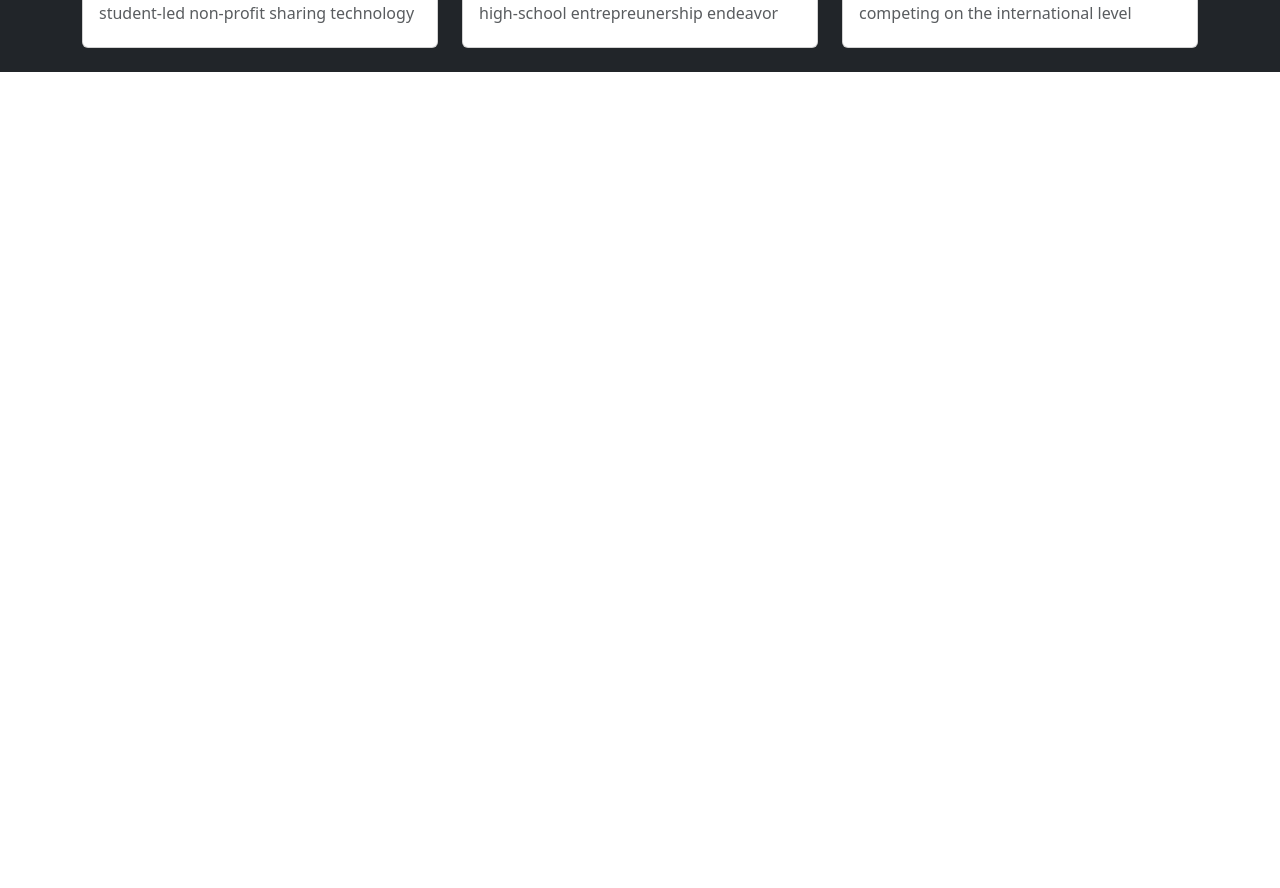
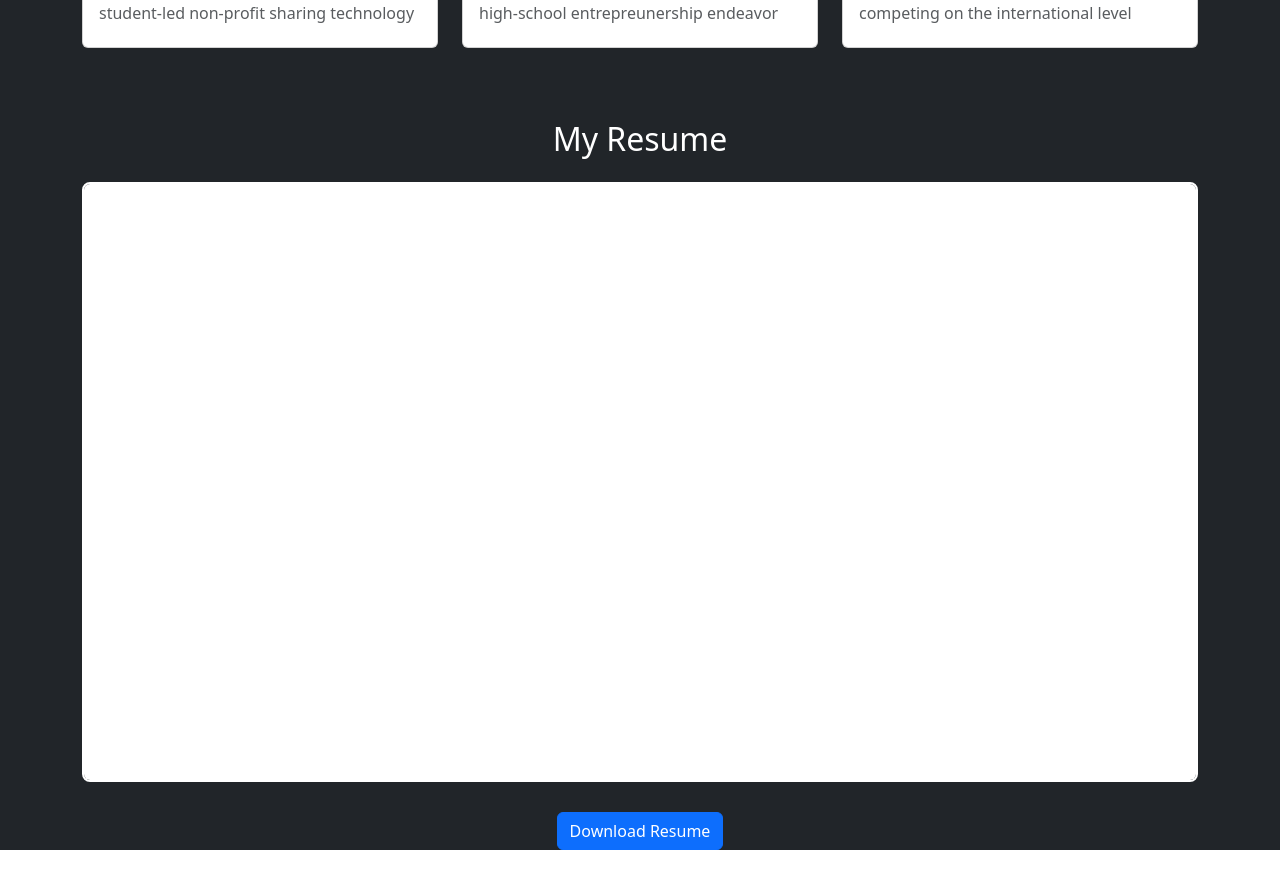
Before and after one commit to Amanda-Lei/my-app, a React (Create React App) app: page / in a window 1280 px wide. Shown: the part 1160-2048 px from the top of the page. Before the commit the page ends 1280 px from the top, so only its background shows below. Built offline with nearby package versions, Linux system fonts and the light colour scheme.

Commit message:
resume section
iframe to display resume pdf temp stored in images folder + download button

```diff
--- a/src/App.js
+++ b/src/App.js
@@ -11,8 +11,8 @@ function App() {
       <NavBar />
       <Home />
       <Gallery />
-      {/* <Resume />
-      <Contact /> */}
+      <Resume />
+      {/* <Contact /> */}
     </main>
   );
 }
--- a/src/components/Resume.js
+++ b/src/components/Resume.js
@@ -0,0 +1,21 @@
+import React from 'react';
+import Container from 'react-bootstrap/Container';
+import Button from 'react-bootstrap/Button';
+import 'bootstrap/dist/css/bootstrap.css';
+import resumePDF from '../images/Lei_Amanda_Resume.pdf'
+
+function Resume() {
+  return (
+    <Container className="text-center my-5">
+        <h2 className="mb-4" style={{ color: 'white' }}>My Resume</h2>
+
+        <iframe src={resumePDF} width="100%" height="600px" style={{ border: '2px solid #ffffff', borderRadius: '8px' }} title="Resume"> Your browser doesn't support iframes. </iframe>
+
+        <div className="my-4">
+            <Button variant="primary" href={resumePDF} download="Lei_Amanda_Resume.pdf"> Download Resume </Button>
+        </div>
+    </Container>
+  );
+}
+
+export default Resume;
```
Also changed, not shown: 1 other file (tests, documents, lock files or other folders).
